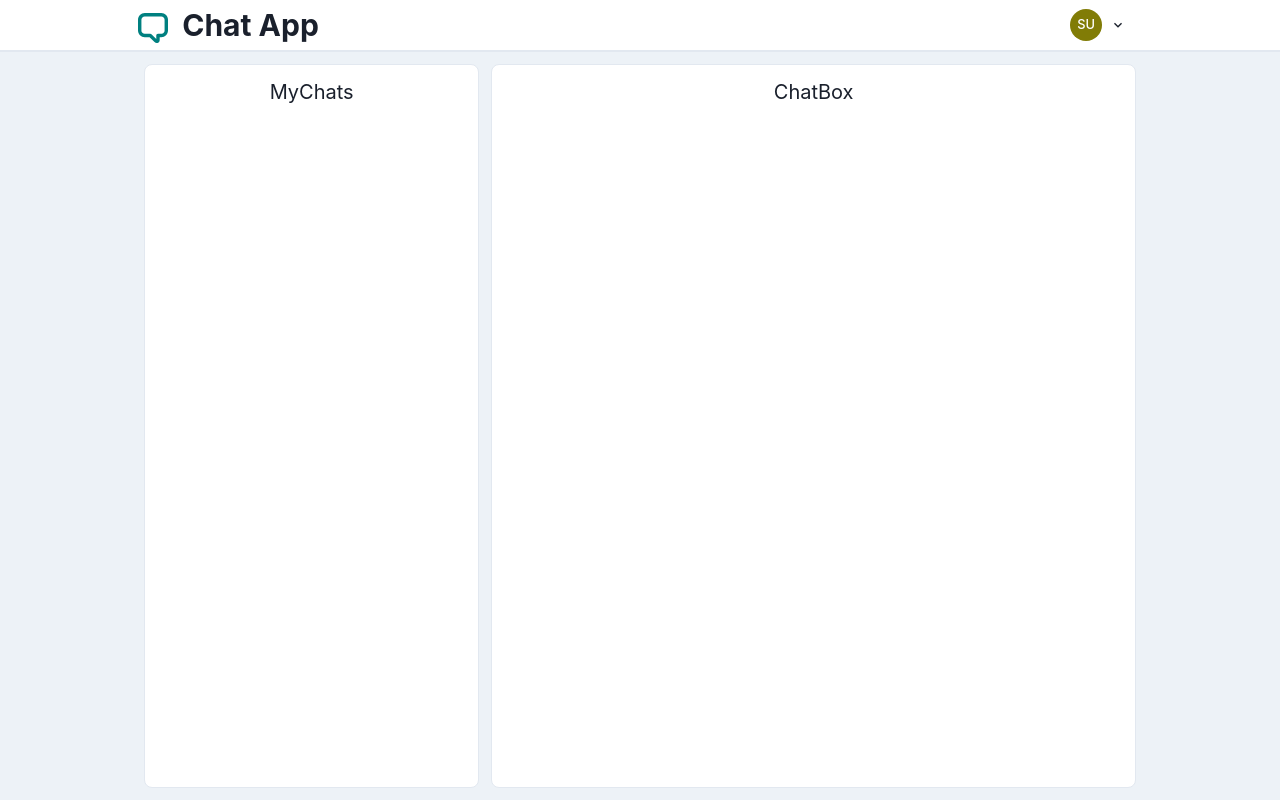
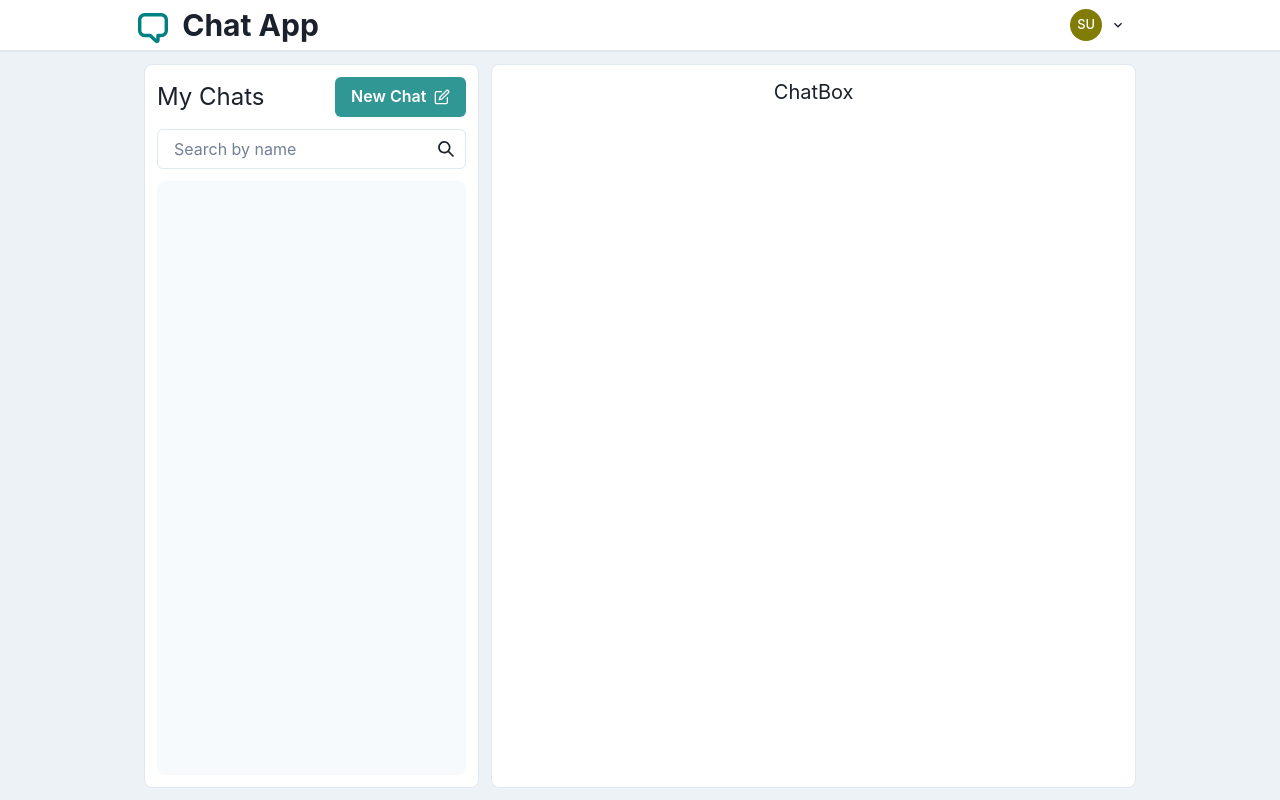
Before and after one commit to yamakenth/chat-app, a React (Create React App) app in the folder client/: page /chats in a window 1280 px wide. Built offline with nearby package versions, Linux system fonts and the light colour scheme; sample sign-in values are in the browser's storage.

Commit message:
Create basic layout for MyChats

```diff
--- /dev/null
+++ b/client/src/components/chatDisplay/ChatList.tsx
@@ -0,0 +1,29 @@
+import { SearchIcon } from "@chakra-ui/icons";
+import {
+  Box,
+  Button,
+  FormControl,
+  Input,
+  InputGroup,
+  InputRightElement,
+} from "@chakra-ui/react";
+
+const ChatList = () => {
+  return (
+    <Box w="100%" h="100%" display="flex" flexDir="column" gap={3}>
+      <FormControl>
+        <InputGroup>
+          <Input placeholder="Search by name" />
+          <InputRightElement>
+            <Button variant="ghost">
+              <SearchIcon />
+            </Button>
+          </InputRightElement>
+        </InputGroup>
+      </FormControl>
+      <Box flex={1} bg="gray.50" borderRadius="lg" overflowY="hidden"></Box>
+    </Box>
+  );
+};
+
+export default ChatList;
--- /dev/null
+++ b/client/src/components/chatDisplay/ChatSearch.tsx
@@ -0,0 +1,28 @@
+import { EditIcon } from "@chakra-ui/icons";
+import { Box, Button, Text } from "@chakra-ui/react";
+
+const ChatSearch = () => {
+  return (
+    <Box
+      pb={3}
+      display="flex"
+      w="100%"
+      justifyContent="space-between"
+      alignItems="center"
+    >
+      <Text fontSize="2xl">My Chats</Text>
+      <Button
+        type="button"
+        colorScheme="teal"
+        variant="solid"
+        display="flex"
+        fontSize="md"
+        rightIcon={<EditIcon />}
+      >
+        New Chat
+      </Button>
+    </Box>
+  );
+};
+
+export default ChatSearch;
--- a/client/src/components/chatDisplay/MyChats.tsx
+++ b/client/src/components/chatDisplay/MyChats.tsx
@@ -1,4 +1,6 @@
 import { Box, BoxProps } from "@chakra-ui/react";
+import ChatSearch from "./ChatSearch";
+import ChatList from "./ChatList";
 
 type MyChatsProps = BoxProps & {};
 
@@ -13,7 +15,8 @@ const MyChats = ({ ...props }: MyChatsProps) => {
       borderWidth="1px"
       {...props}
     >
-      MyChats
+      <ChatSearch />
+      <ChatList />
     </Box>
   );
 };
```
